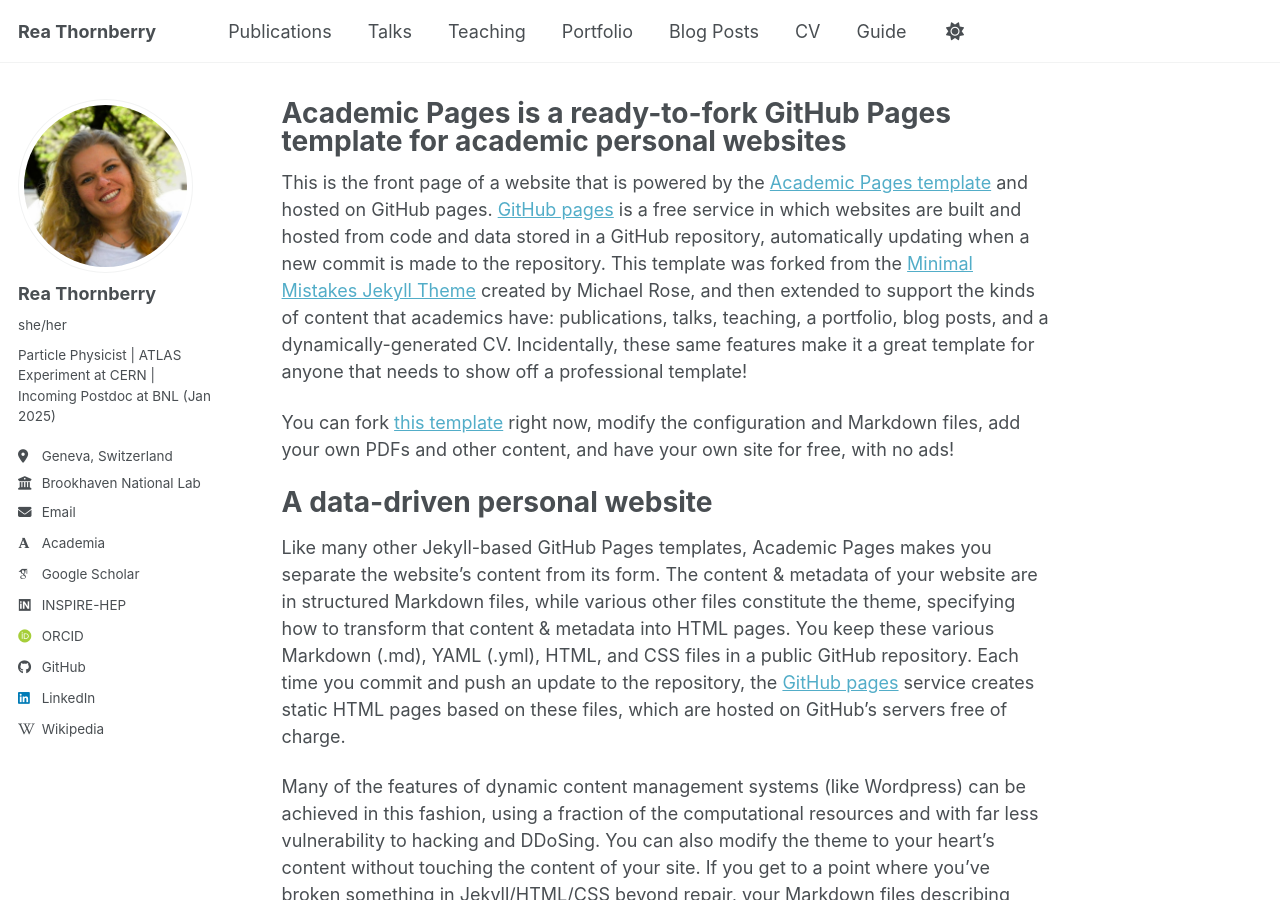
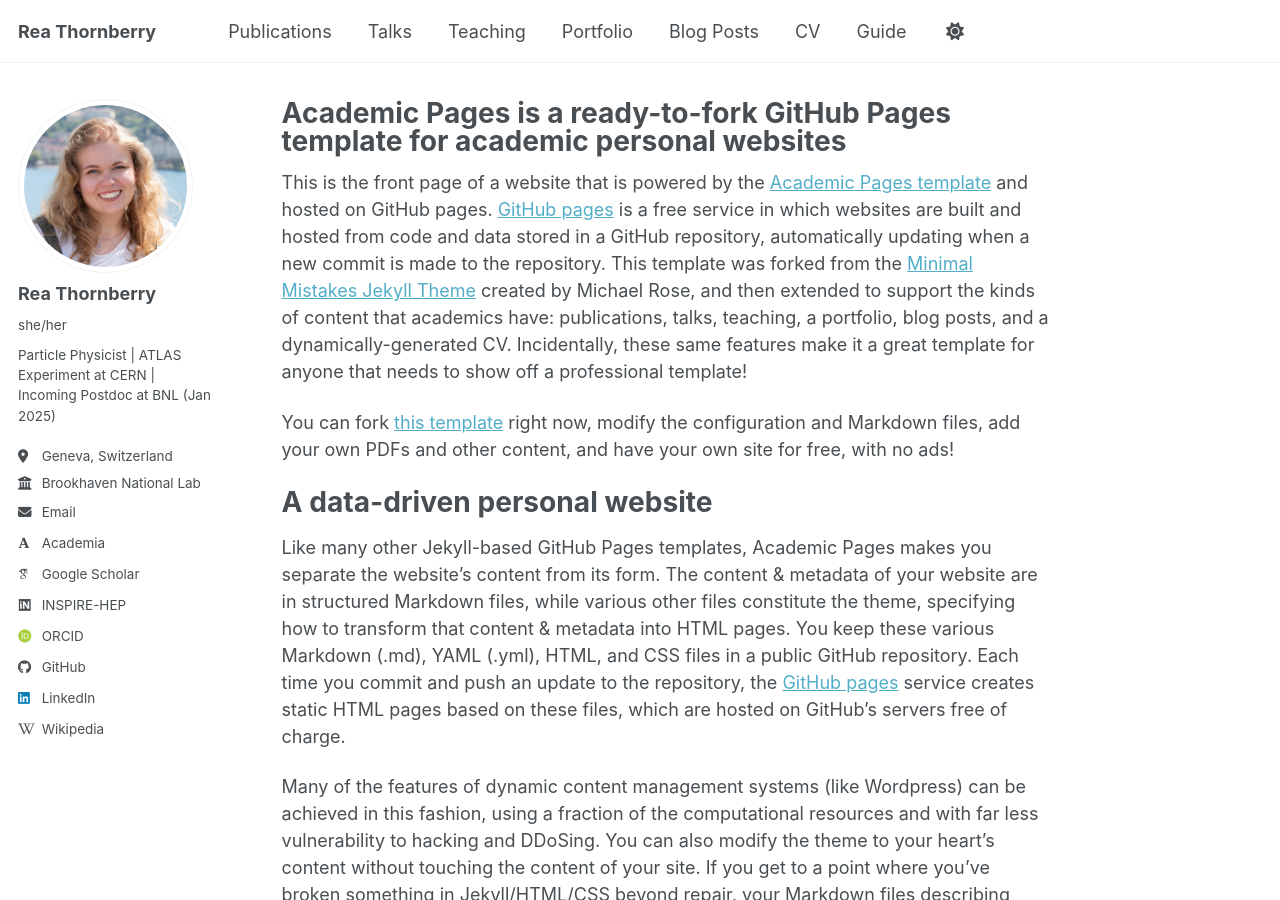
Before and after one commit to rethornberry/rethornberry-academic-website, a Jekyll site: the page built from _pages/about.md, in a window 1280 px wide and 900 px high. Built offline with Jekyll 4.4.1, drawn with Linux system fonts in a browser that asks for light colours; some web fonts are replaced; a script bundle is joined from its source files by our own code; library files that are not in the unit come from our copies.

Commit message:
Update author avatar in configuration file

```diff
--- a/_config.yml
+++ b/_config.yml
@@ -22,7 +22,7 @@
 #               Additional customization can be done by editing /_includes/author-profile.html
 author:
   # Biographic information
-  avatar           : "profile.jpeg"
+  avatar           : "RThornberry_headshot_square.jpeg"
   name             : "Rea Thornberry"
   pronouns         : "she/her"
   bio              : "Particle Physicist | ATLAS Experiment at CERN | Incoming Postdoc at BNL (Jan 2025)"
```
